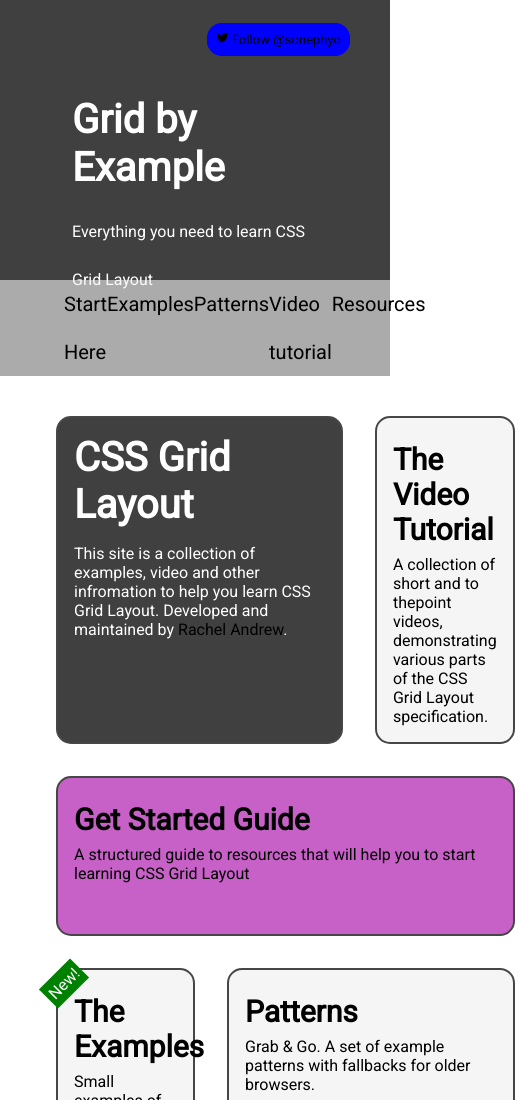
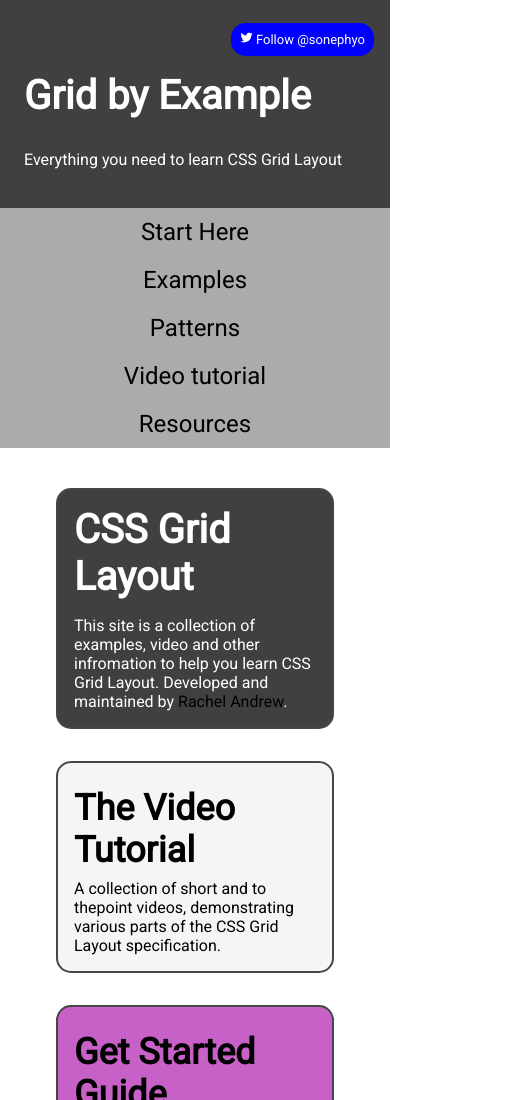
Before and after one commit to sonephyo/GridByExample-recreate-css, a plain HTML site: page index.html in a window 390 px wide. Shown: the top 1100 px of the page, 515 px wide, since content can reach past the window. Drawn offline with nearby package versions, Linux system fonts and the light colour scheme; a web font is replaced by a local one.

Commit message:
media queries added

```diff
--- a/css/styles.css
+++ b/css/styles.css
@@ -5,6 +5,8 @@
     --major-padding: 2.5rem;
     --major-margin: 2.5rem;
     --header-color : #404040;
+
+    --ipad-padding: 1rem;
 }
 
 /*Reset */
@@ -15,7 +17,7 @@
     box-sizing: border-box;
  }
 
-a, a:visited {
+a{
     text-decoration: none;
     color: black;
 }
@@ -23,7 +25,7 @@ a, a:visited {
  body {
     font-family: 'Edu NSW ACT Foundation', cursive;
     font-family: 'Roboto', sans-serif;
-    font-size: 1.25rem;
+    font-size: 1.5rem;
  }
 
  p {
@@ -96,10 +98,6 @@ nav {
     list-style-type: none;
     display: flex;
     justify-content: space-between;
- }
-
- .options > li {
-    display:inline;
  }
 
  /* Main Section */
@@ -202,3 +200,55 @@ footer > div {
 .footer-ending {
     margin-top: 1rem;
 }
+
+
+/* Introducing Media Queries */
+
+@media screen and (max-width: 1024px) {
+    section {
+        grid-template-columns: repeat(3, 1fr);
+            grid-template-areas:
+            "one one two"
+            "three three three"
+            "four four five"
+            "seven six six"
+            "eight nine ten"
+            "eleven eleven eleven";
+    }
+}
+@media screen and (max-width: 768px) {
+    .options {
+        flex-direction: column;
+        align-items: center;
+    }
+    nav {
+        position:static;
+    }
+    header {
+        padding: 0;
+    }
+    .heading-bar {
+        padding: var(--ipad-padding);
+    }
+        section {
+            grid-template-columns: 1fr;
+            grid-template-areas:
+            "one"
+            "two"
+            "three"
+            "four"
+            "five"
+            "six"
+            "seven"
+            "eight"
+            "nine"
+            "ten"
+            "eleven"
+    }
+}
+
+@media  screen and (max-width:480px) {
+    .title {
+        padding: 0.5rem;
+    }
+}
--- a/index.html
+++ b/index.html
@@ -9,6 +9,9 @@
 </head>
 <body>
     <header class="head">
+
+        <div class="heading-bar">
+
             <p class="my-twitter-link">
                 <a href="" class="follow-link">
                     <ion-icon name="logo-twitter" class="icon"></ion-icon>
@@ -19,6 +22,7 @@
                 <h1> Grid by Example</h1>
                 <p>Everything you need to learn CSS Grid Layout</p>
 
+            </div>
         </div>
 
         <nav>
```
Lines whose indentation alone changed are shown as unchanged.
